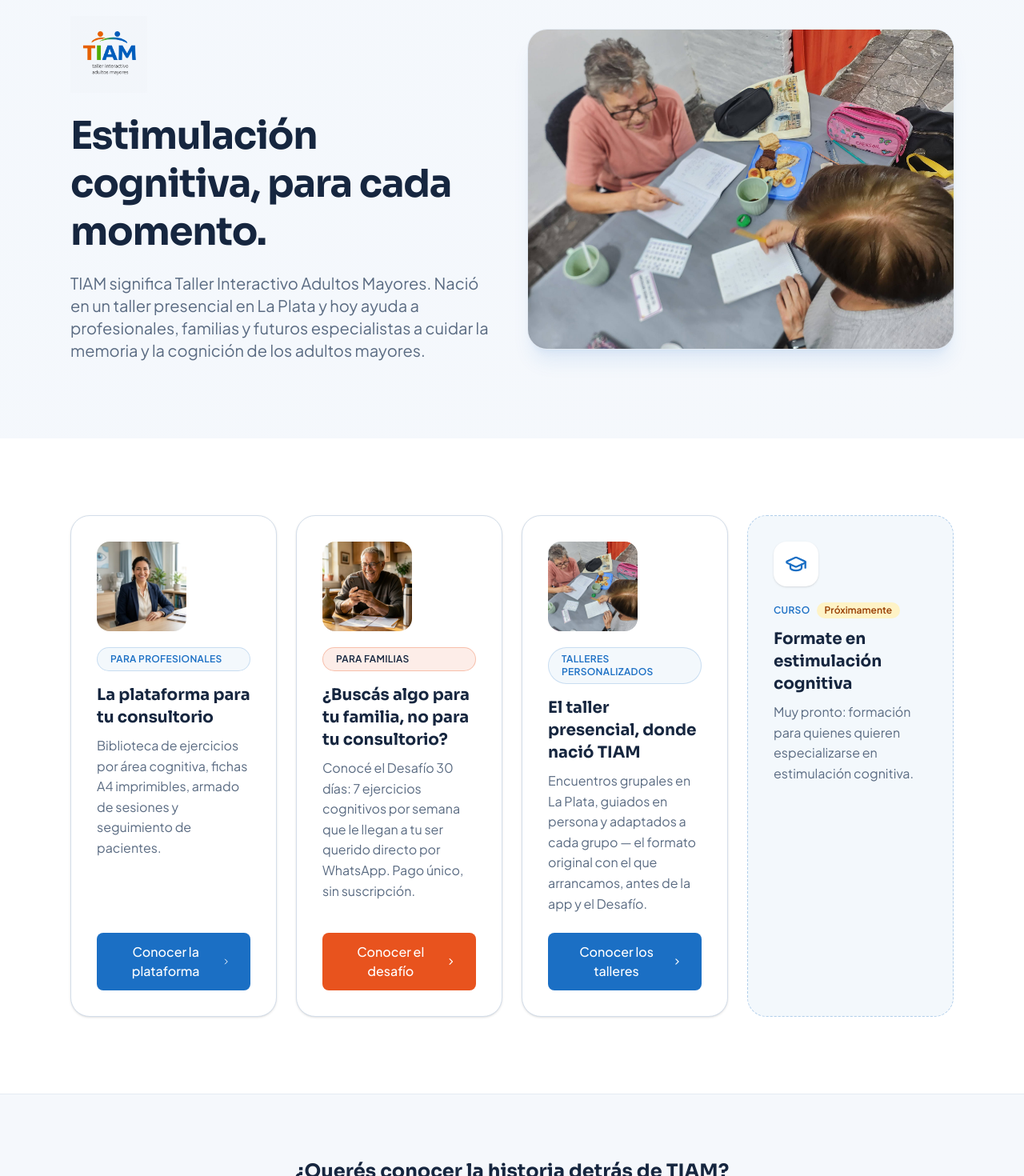
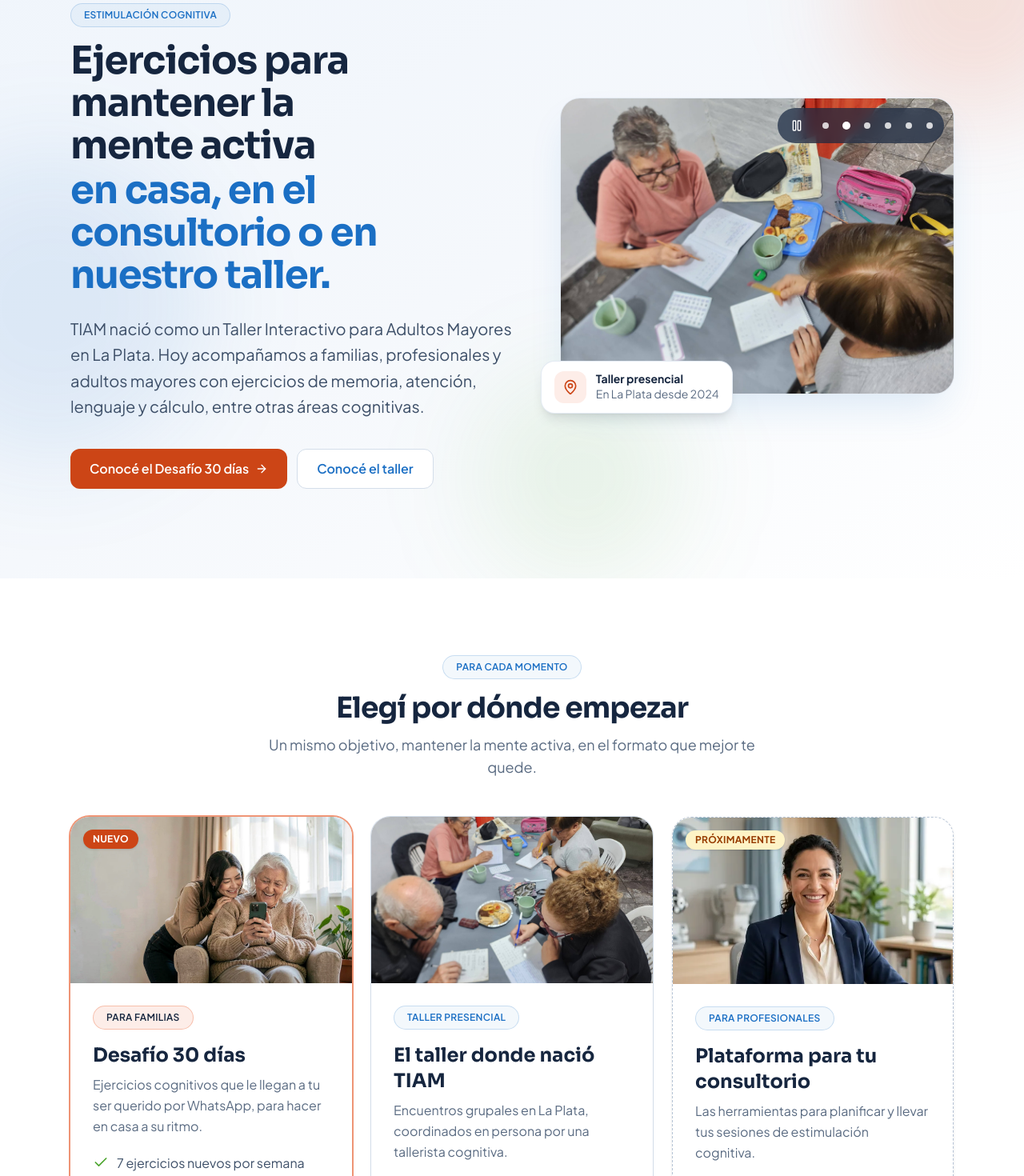
Before and after one commit to manukpo10/TIAM-frontend, a React (Vite) app: page / in a window 1280 px wide. Shown: the part 180-1650 px from the top of the page at 80% size. Built offline with nearby package versions, Linux system fonts and the light colour scheme.

Commit message:
feat(home): rediseño del hero y de las tarjetas de la home

```diff
--- a/src/pages/landing/LandingPage.tsx
+++ b/src/pages/landing/LandingPage.tsx
@@ -1,13 +1,12 @@
 import { useEffect, useState } from 'react'
 import { Link } from 'react-router-dom'
-import { GraduationCap, ChevronRight } from 'lucide-react'
-import { Button } from '@/components/ui/Button'
+import { ArrowRight, Check, ChevronRight, GraduationCap, MapPin, Pause, Play } from 'lucide-react'
 import { SectionEyebrow } from '@/components/ui/SectionEyebrow'
 import { PublicHeader } from '@/components/layout/PublicHeader'
 import { PublicFooter } from '@/components/layout/PublicFooter'
-import tiamLogoFull from '@/assets/logo.png'
+import { cn } from '@/lib/utils'
 import profNeuro from '@/assets/profesionales/neuropsicologia.webp'
-import desafioAbuelo from '@/assets/desafio-abuelo.webp'
+import desafioHero from '@/assets/desafio-hero.webp'
 import tallerFoto from '@/assets/taller/taller-1.jpg'
 import tallerFoto2 from '@/assets/taller/taller-2.jpg'
 import tallerFoto3 from '@/assets/taller/taller-3.jpg'
@@ -27,45 +26,265 @@ const HERO_PHOTOS = [
   { src: tallerFoto6, alt: 'Grupo de participantes resuelve un ejercicio de secuencia numérica anotado en el pizarrón, durante un encuentro del taller' },
 ]
 
+// Links styled as buttons rather than <Link><Button/></Link>: a button nested
+// inside an anchor is invalid HTML and costs keyboard users two tab stops per CTA.
+// outline-hidden, not outline-none: in Tailwind v4 outline-none removes the
+// outline entirely, and the box-shadow ring is dropped in Windows high-contrast
+// mode — leaving keyboard users there with no focus indicator at all.
+const CTA_BASE =
+  'inline-flex min-h-[48px] items-center justify-center gap-2 rounded-xl px-6 py-3 text-base font-semibold transition-colors focus:outline-hidden focus-visible:ring-2 focus-visible:ring-offset-2'
+const CTA_VARIANTS = {
+  // accent-hover (#CC4516), not tiam-orange: white on #E8531E is 3.69:1 and
+  // fails WCAG AA at body size; #CC4516 is 4.74:1.
+  orange: 'bg-accent-hover text-white hover:bg-orange-800 focus-visible:ring-tiam-orange',
+  blue: 'bg-primary text-white hover:bg-primary-hover focus-visible:ring-primary',
+  outline: 'border border-slate-200 bg-white text-tiam-blue hover:bg-slate-50 focus-visible:ring-primary',
+}
+
 /** Auto-advancing sliding carousel — plain translateX + setInterval, no
- * library, matches the modal/lightbox pattern this codebase already uses
- * elsewhere (custom, dependency-free) instead of pulling in a carousel dep
- * for a single hero slot. */
+ * library. It moves on its own, so it carries a pause button (WCAG 2.2.2),
+ * starts paused for anyone whose OS asks for reduced motion, and pauses while
+ * hovered on devices with a real pointer. */
 function HeroPhotoCarousel() {
   const [index, setIndex] = useState(0)
+  // The only state the pause button's label reflects.
+  const [paused, setPaused] = useState(
+    () => window.matchMedia('(prefers-reduced-motion: reduce)').matches,
+  )
+  // Desktop only: on touch screens a tap leaves an emulated mouseenter stuck
+  // "on", which froze the carousel right after tapping "Reanudar".
+  const [canHover] = useState(() => window.matchMedia('(hover: hover)').matches)
+  const [hovered, setHovered] = useState(false)
 
   useEffect(() => {
+    if (paused || hovered) return
     const id = setInterval(() => {
       setIndex((i) => (i + 1) % HERO_PHOTOS.length)
     }, 4000)
     return () => clearInterval(id)
-  }, [])
+  }, [paused, hovered])
+
+  function togglePaused() {
+    // An explicit resume moves right away instead of waiting for the pointer —
+    // still over the photo after the click — to leave.
+    if (paused) setHovered(false)
+    setPaused((p) => !p)
+  }
+
+  function showPhoto(i: number) {
+    // Picking a photo means "let me look at this one", so it stops there.
+    setIndex(i)
+    setPaused(true)
+  }
 
   return (
-    <div className="aspect-[4/3] overflow-hidden rounded-3xl shadow-xl shadow-tiam-blue/10 ring-1 ring-slate-100">
+    <div className="relative">
       <div
-        className="flex h-full transition-transform duration-700 ease-in-out"
+        role="region"
+        aria-roledescription="carrusel"
+        aria-label="Fotos del taller presencial en La Plata"
+        className="relative aspect-[4/3] overflow-hidden rounded-3xl shadow-2xl shadow-tiam-blue/15 ring-1 ring-slate-100"
+        onMouseEnter={() => {
+          if (canHover) setHovered(true)
+        }}
+        onMouseLeave={() => setHovered(false)}
+      >
+        <div
+          className="flex h-full ease-in-out motion-safe:transition-transform motion-safe:duration-700"
           style={{ transform: `translateX(-${index * 100}%)` }}
         >
-        {HERO_PHOTOS.map((photo) => (
+          {HERO_PHOTOS.map((photo, i) => (
             <img
               key={photo.src}
               src={photo.src}
               alt={photo.alt}
+              aria-hidden={i !== index}
               className="h-full w-full shrink-0 object-cover"
             />
           ))}
+        </div>
+
+        {/* Top corner, not bottom: the "Taller presencial" badge below
+            overhangs the photo's bottom-left and would cover these on mobile.
+            Pause comes first so it's the first thing Tab reaches (ARIA APG
+            carousel pattern). */}
+        <div className="absolute right-3 top-3 flex items-center gap-0.5 rounded-full bg-slate-900/70 px-1.5 py-1 backdrop-blur-sm">
+          <button
+            type="button"
+            onClick={togglePaused}
+            aria-label={paused ? 'Reanudar las fotos' : 'Pausar las fotos'}
+            className="mr-1 flex h-9 w-9 items-center justify-center rounded-full text-white hover:bg-white/15 focus:outline-hidden focus-visible:ring-2 focus-visible:ring-white"
+          >
+            {paused ? <Play className="h-4 w-4" /> : <Pause className="h-4 w-4" />}
+          </button>
+          {HERO_PHOTOS.map((photo, i) => (
+            <button
+              key={photo.src}
+              type="button"
+              onClick={() => showPhoto(i)}
+              aria-label={`Ver foto ${i + 1} de ${HERO_PHOTOS.length}`}
+              aria-current={i === index}
+              className="flex h-6 w-6 items-center justify-center rounded-full focus:outline-hidden focus-visible:ring-2 focus-visible:ring-white"
+            >
+              <span
+                className={cn(
+                  'block rounded-full bg-white transition-all',
+                  i === index ? 'h-2.5 w-2.5' : 'h-2 w-2 opacity-80',
+                )}
+              />
+            </button>
+          ))}
+        </div>
+      </div>
+
+      {/* Overhangs the photo only on desktop: below lg the hero is one column
+          and -left would push it flush against the screen edge. */}
+      <div className="absolute -bottom-6 left-4 flex items-center gap-3 rounded-2xl bg-white px-4 py-3 shadow-lg ring-1 ring-slate-100 lg:-left-6">
+        <span className="flex h-10 w-10 shrink-0 items-center justify-center rounded-xl bg-tiam-orange/10 text-accent-hover">
+          <MapPin className="h-5 w-5" aria-hidden="true" />
+        </span>
+        <div className="text-left">
+          <p className="text-sm font-bold leading-tight text-slate-900">Taller presencial</p>
+          <p className="text-sm text-slate-600">En La Plata desde 2024</p>
+        </div>
       </div>
     </div>
   )
 }
 
+// ─── Paths ───────────────────────────────────────────────────────────────────
+// Available products first, coming-soon last. Families lead and are the only
+// highlighted card: the Desafío is what's on sale today (the announcement bar
+// pushes it too). Every bullet is a claim already made on that product's own
+// page — nothing here is new copy.
+
+interface Path {
+  eyebrow: string
+  eyebrowAccent?: 'blue' | 'orange'
+  title: string
+  description: string
+  bullets: string[]
+  image: string
+  imagePosition: string
+  featured?: boolean
+  // Absent on a coming-soon path: there's nothing to send people to yet.
+  link?: { cta: string; to: string; variant: keyof typeof CTA_VARIANTS }
+}
+
+const PATHS: Path[] = [
+  {
+    eyebrow: 'Para familias',
+    eyebrowAccent: 'orange',
+    title: 'Desafío 30 días',
+    description: 'Ejercicios cognitivos que le llegan a tu ser querido por WhatsApp, para hacer en casa a su ritmo.',
+    bullets: ['7 ejercicios nuevos por semana', 'Sin apps: se abren desde WhatsApp', 'Pago único, sin suscripción'],
+    image: desafioHero,
+    imagePosition: '72% 30%',
+    featured: true,
+    link: { cta: 'Conocer el Desafío', to: '/desafio-30-dias', variant: 'orange' },
+  },
+  {
+    eyebrow: 'Taller presencial',
+    title: 'El taller donde nació TIAM',
+    description: 'Encuentros grupales en La Plata, coordinados en persona por una tallerista cognitiva.',
+    bullets: ['Encuentros todas las semanas', 'Dos sedes en La Plata', 'Grupos reducidos'],
+    image: tallerFoto2,
+    imagePosition: '50% 40%',
+    link: { cta: 'Conocer el taller', to: '/talleres', variant: 'blue' },
+  },
+  {
+    eyebrow: 'Para profesionales',
+    title: 'Plataforma para tu consultorio',
+    description: 'Las herramientas para planificar y llevar tus sesiones de estimulación cognitiva.',
+    bullets: ['Biblioteca de ejercicios por área cognitiva', 'Fichas A4 listas para imprimir', 'Sesiones y seguimiento de pacientes'],
+    image: profNeuro,
+    imagePosition: '50% 25%',
+  },
+]
+
+function PathCard({ path }: { path: Path }) {
+  const comingSoon = !path.link
+  return (
+    <article
+      className={cn(
+        'group relative flex flex-col overflow-hidden rounded-3xl bg-white shadow-sm',
+        comingSoon
+          ? 'border border-dashed border-slate-300'
+          : 'transition-shadow duration-200 hover:shadow-xl',
+        !comingSoon && (path.featured ? 'ring-2 ring-tiam-orange/60' : 'ring-1 ring-slate-200'),
+      )}
+    >
+      <div className="relative h-52 overflow-hidden">
+        <img
+          src={path.image}
+          alt=""
+          aria-hidden="true"
+          loading="lazy"
+          decoding="async"
+          className={cn(
+            'h-full w-full object-cover',
+            !comingSoon && 'motion-safe:transition-transform motion-safe:duration-500 motion-safe:group-hover:scale-105',
+          )}
+          style={{ objectPosition: path.imagePosition }}
+        />
+        {path.featured && (
+          <span className="absolute left-4 top-4 rounded-full bg-accent-hover px-3 py-1 text-xs font-bold uppercase tracking-wide text-white shadow">
+            Nuevo
+          </span>
+        )}
+        {comingSoon && (
+          <span className="absolute left-4 top-4 rounded-full bg-amber-100 px-3 py-1 text-xs font-bold uppercase tracking-wide text-amber-800 shadow">
+            Próximamente
+          </span>
+        )}
+      </div>
+
+      <div className="flex flex-1 flex-col p-6 sm:p-7">
+        <div>
+          <SectionEyebrow text={path.eyebrow} accent={path.eyebrowAccent} />
+        </div>
+        <h3 className="text-2xl font-bold text-slate-900">{path.title}</h3>
+        <p className="mt-2 leading-relaxed text-slate-600">{path.description}</p>
+        <ul className="mb-7 mt-5 space-y-2.5">
+          {path.bullets.map((bullet) => (
+            <li key={bullet} className="flex gap-2.5 text-slate-700">
+              <Check className="mt-0.5 h-5 w-5 shrink-0 text-tiam-green" aria-hidden="true" />
+              {bullet}
+            </li>
+          ))}
+        </ul>
+        {path.link ? (
+          // The ::after overlay stretches this link across the whole card, so
+          // the entire card is one big tap target with a single tab stop.
+          <Link
+            to={path.link.to}
+            className={cn(
+              CTA_BASE,
+              CTA_VARIANTS[path.link.variant],
+              'mt-auto w-full after:absolute after:inset-0',
+            )}
+          >
+            {path.link.cta}
+            <ArrowRight className="h-4 w-4" aria-hidden="true" />
+          </Link>
+        ) : (
+          // Plain text, not a disabled button: nothing here is interactive.
+          <p className="mt-auto flex min-h-[48px] w-full items-center justify-center rounded-xl bg-slate-50 px-6 py-3 text-base font-semibold text-slate-600">
+            Próximamente
+          </p>
+        )}
+      </div>
+    </article>
+  )
+}
+
 // ─── Page ────────────────────────────────────────────────────────────────────
-// TIAM es una marca con 4 patas: la plataforma para profesionales
-// (/plataforma), el Desafío 30 días (/desafio-30-dias), los talleres
-// presenciales (/talleres, el origen de TIAM) y un curso futuro (todavía sin
-// contenido). Esta página es el hub liviano que bifurca a las 4 — el pitch
-// completo de cada producto vive en su propia ruta cuando la tiene.
+// TIAM es una marca con 4 patas: el Desafío 30 días (/desafio-30-dias), los
+// talleres presenciales (/talleres, el origen de TIAM), la plataforma para
+// profesionales (/plataforma — próximamente, por eso su tarjeta no tiene link
+// y no hay botón "Soy profesional" en el hero) y un curso futuro (sin
+// contenido todavía, por eso va como una línea y no como una tarjeta). El
+// pitch completo de cada producto vive en su propia ruta.
 
 export function LandingPage() {
   useEffect(() => {
@@ -86,136 +305,81 @@ export function LandingPage() {
 
       <main id="main-content">
         {/* ── Hero ─────────────────────────────────────────────────────────── */}
+        {/* overflow-clip, not overflow-hidden: the background blobs overhang
+            the section, and overflow-hidden still makes it a (scrollbar-less)
+            scroll container — scrollIntoView or a drag-select could nudge the
+            whole hero sideways with no way back. clip never scrolls. */}
         <section
           aria-labelledby="hero-heading"
-          className="relative overflow-hidden bg-gradient-to-br from-tiam-blue/5 to-slate-50 py-16 md:py-24"
+          className="relative overflow-clip bg-gradient-to-br from-tiam-blue/[0.07] via-slate-50 to-white pt-12 pb-20 md:pt-20 md:pb-28"
         >
-          <div className="relative max-w-6xl mx-auto px-4 sm:px-6 grid gap-10 lg:grid-cols-2 lg:items-center">
+          {/* The three colors of the logo's figures, blurred into the background. */}
+          <div aria-hidden="true" className="pointer-events-none absolute inset-0">
+            <div className="absolute -right-24 -top-24 h-80 w-80 rounded-full bg-tiam-orange/15 blur-3xl" />
+            <div className="absolute -left-32 top-1/3 h-96 w-96 rounded-full bg-tiam-blue/10 blur-3xl" />
+            <div className="absolute bottom-0 right-1/3 h-64 w-64 rounded-full bg-tiam-green/10 blur-3xl" />
+          </div>
+
+          <div className="relative max-w-6xl mx-auto px-4 sm:px-6 grid gap-14 lg:grid-cols-[1.15fr_1fr] lg:gap-12 lg:items-center">
             <div className="text-center lg:text-left">
-              <img
-                src={tiamLogoFull}
-                alt="TIAM — taller interactivo adultos mayores"
-                className="h-24 w-auto mx-auto lg:mx-0 mb-6 mix-blend-multiply"
-              />
+              <SectionEyebrow text="Estimulación cognitiva" />
               <h1
                 id="hero-heading"
-                className="text-4xl sm:text-5xl font-bold text-slate-900 leading-tight tracking-tight"
+                className="text-4xl sm:text-5xl font-bold text-slate-900 leading-[1.1] tracking-tight text-balance"
               >
-                Estimulación cognitiva, para cada momento.
+                Ejercicios para mantener la mente activa{' '}
+                <span className="mt-1 block text-tiam-blue">
+                  en casa, en el consultorio o en nuestro taller.
+                </span>
               </h1>
-              <p className="mt-5 text-lg sm:text-xl text-slate-600 max-w-xl mx-auto lg:mx-0">
-                TIAM significa Taller Interactivo Adultos Mayores. Nació en un taller presencial en
-                La Plata y hoy ayuda a profesionales, familias y futuros especialistas a cuidar la
-                memoria y la cognición de los adultos mayores.
+              {/* slate-700, not 600: over the blue background blob, 600 measured
+                  4.48:1 on mobile — just under AA's 4.5. */}
+              <p className="mt-6 text-lg sm:text-xl leading-relaxed text-slate-700 max-w-xl mx-auto lg:mx-0 text-pretty">
+                TIAM nació como un Taller Interactivo para Adultos Mayores en La Plata. Hoy acompañamos
+                a familias, profesionales y adultos mayores con ejercicios de memoria, atención,
+                lenguaje y cálculo, entre otras áreas cognitivas.
               </p>
+              <div className="mt-9 flex flex-col gap-3 sm:flex-row sm:justify-center lg:justify-start">
+                <Link to="/desafio-30-dias" className={cn(CTA_BASE, CTA_VARIANTS.orange)}>
+                  Conocé el Desafío 30 días
+                  <ArrowRight className="h-4 w-4" aria-hidden="true" />
+                </Link>
+                <Link to="/talleres" className={cn(CTA_BASE, CTA_VARIANTS.outline)}>
+                  Conocé el taller
+                </Link>
+              </div>
             </div>
 
             <HeroPhotoCarousel />
           </div>
         </section>
 
-        {/* ── 3-way fork ───────────────────────────────────────────────────── */}
-        <section aria-labelledby="fork-heading" className="py-16 md:py-24 bg-white">
+        {/* ── Paths ────────────────────────────────────────────────────────── */}
+        <section aria-labelledby="paths-heading" className="py-16 md:py-24 bg-white">
           <div className="max-w-6xl mx-auto px-4 sm:px-6">
-            <h2 id="fork-heading" className="sr-only">Elegí tu camino en TIAM</h2>
-            <div className="grid grid-cols-1 sm:grid-cols-2 lg:grid-cols-4 gap-6 items-stretch">
-              {/* Para profesionales */}
-              <div className="flex flex-col rounded-3xl border border-slate-200 bg-white p-6 sm:p-8 shadow-sm hover:shadow-md transition-[box-shadow] duration-200">
-                <img
-                  src={profNeuro}
-                  alt=""
-                  aria-hidden="true"
-                  className="h-28 w-28 rounded-2xl object-cover mb-5"
-                />
-                <SectionEyebrow text="Para profesionales" />
-                <h3 className="text-xl font-bold text-slate-900 mb-2">
-                  La plataforma para tu consultorio
-                </h3>
-                <p className="text-slate-600 flex-1">
-                  Biblioteca de ejercicios por área cognitiva, fichas A4 imprimibles, armado de
-                  sesiones y seguimiento de pacientes.
+            <div className="mx-auto mb-12 max-w-2xl text-center">
+              <SectionEyebrow text="Para cada momento" />
+              <h2 id="paths-heading" className="text-3xl md:text-4xl font-bold tracking-tight text-slate-900">
+                Elegí por dónde empezar
+              </h2>
+              <p className="mt-3 text-lg text-slate-600">
+                Un mismo objetivo, mantener la mente activa, en el formato que mejor te quede.
               </p>
-                <Link to="/plataforma" className="mt-6">
-                  <Button size="lg" className="w-full min-h-[44px]">
-                    Conocer la plataforma
-                    <ChevronRight className="h-4 w-4" />
-                  </Button>
-                </Link>
             </div>
 
-              {/* Para familias — copy y foto verbatim de la tarjeta puente anterior */}
-              <div className="flex flex-col rounded-3xl border border-slate-200 bg-white p-6 sm:p-8 shadow-sm hover:shadow-md transition-[box-shadow] duration-200">
-                <img
-                  src={desafioAbuelo}
-                  alt=""
-                  aria-hidden="true"
-                  className="h-28 w-28 rounded-2xl object-cover mb-5"
-                />
-                <SectionEyebrow text="Para familias" accent="orange" />
-                <h3 className="text-xl font-bold text-slate-900 mb-2">
-                  ¿Buscás algo para tu familia, no para tu consultorio?
-                </h3>
-                <p className="text-slate-600 flex-1">
-                  Conocé el Desafío 30 días: 7 ejercicios cognitivos por semana que le llegan a tu ser
-                  querido directo por WhatsApp. Pago único, sin suscripción.
-                </p>
-                <Link to="/desafio-30-dias" className="mt-6">
-                  <Button
-                    size="lg"
-                    className="w-full min-h-[44px] bg-tiam-orange text-white hover:bg-tiam-orange/90 focus:ring-tiam-orange"
-                  >
-                    Conocer el desafío
-                    <ChevronRight className="h-4 w-4" />
-                  </Button>
-                </Link>
+            <div className="mx-auto grid max-w-xl gap-6 lg:max-w-none lg:grid-cols-3">
+              {PATHS.map((path) => (
+                <PathCard key={path.title} path={path} />
+              ))}
             </div>
 
-              {/* Talleres personalizados — el origen de TIAM, formato presencial en La Plata */}
-              <div className="flex flex-col rounded-3xl border border-slate-200 bg-white p-6 sm:p-8 shadow-sm hover:shadow-md transition-[box-shadow] duration-200">
-                <img
-                  src={tallerFoto}
-                  alt=""
-                  aria-hidden="true"
-                  className="h-28 w-28 rounded-2xl object-cover mb-5"
-                />
-                <SectionEyebrow text="Talleres personalizados" />
-                <h3 className="text-xl font-bold text-slate-900 mb-2">
-                  El taller presencial, donde nació TIAM
-                </h3>
-                <p className="text-slate-600 flex-1">
-                  Encuentros grupales en La Plata, guiados en persona y adaptados a cada grupo —
-                  el formato original con el que arrancamos, antes de la app y el Desafío.
+            <p className="mt-10 flex items-center justify-center gap-2 text-center text-slate-600">
+              <GraduationCap className="h-5 w-5 shrink-0 text-tiam-blue" aria-hidden="true" />
+              <span>
+                <span className="font-semibold text-slate-800">Próximamente:</span> un curso de formación
+                en estimulación cognitiva.
+              </span>
             </p>
-                <Link to="/talleres" className="mt-6">
-                  <Button size="lg" className="w-full min-h-[44px]">
-                    Conocer los talleres
-                    <ChevronRight className="h-4 w-4" />
-                  </Button>
-                </Link>
-              </div>
-
-              {/* Curso — próximamente, sin link (elemento inerte) */}
-              <div className="flex flex-col rounded-3xl border border-dashed border-tiam-blue/30 bg-tiam-blue/5 p-6 sm:p-8">
-                <div className="flex h-14 w-14 items-center justify-center rounded-2xl bg-white text-tiam-blue shadow-sm mb-5">
-                  <GraduationCap className="h-7 w-7" />
-                </div>
-                <div className="flex items-center gap-2 mb-3">
-                  <span className="text-xs font-semibold uppercase tracking-wide text-tiam-blue">
-                    Curso
-                  </span>
-                  <span className="inline-flex items-center rounded-full bg-amber-100 px-2.5 py-0.5 text-xs font-semibold text-amber-800">
-                    Próximamente
-                  </span>
-                </div>
-                <h3 className="text-xl font-bold text-slate-900 mb-2">
-                  Formate en estimulación cognitiva
-                </h3>
-                <p className="text-slate-600 flex-1">
-                  Muy pronto: formación para quienes quieren especializarse en estimulación
-                  cognitiva.
-                </p>
-              </div>
-            </div>
           </div>
         </section>
 
```
Lines whose indentation alone changed are shown as unchanged.
